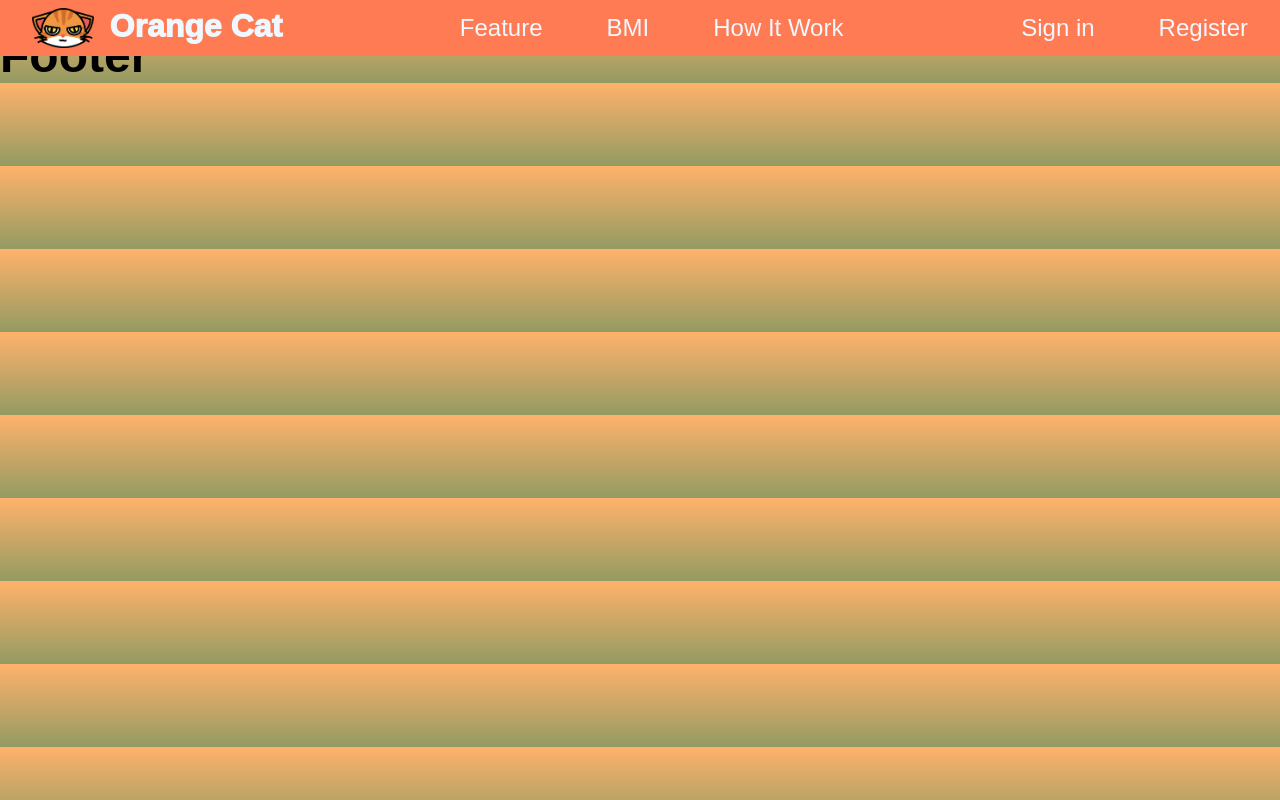
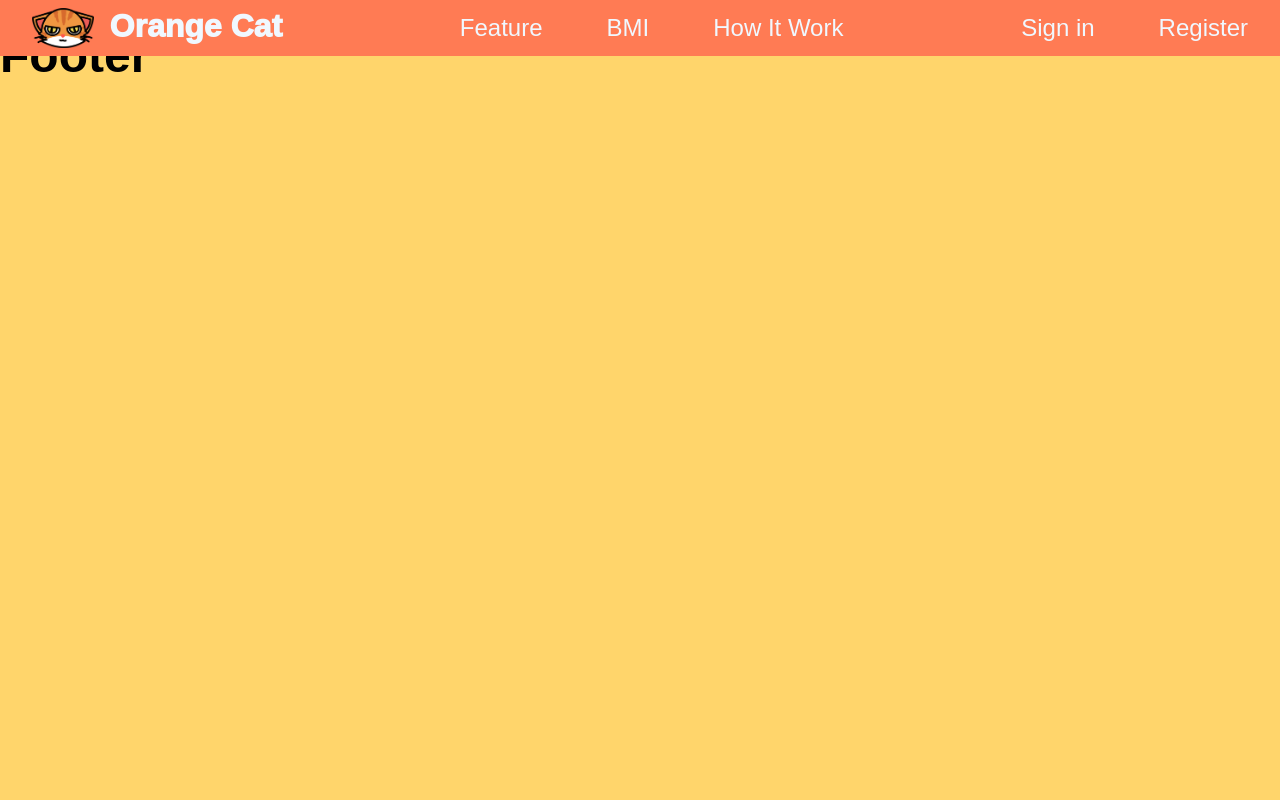
Before and after one commit to Pzzzeed/orange_cat_e2, a React (Vite) app in the folder client/: page / in a window 1280 px wide. Shown: the top 800 px of the page. Built offline with nearby package versions, Linux system fonts and the light colour scheme; a web font is replaced by a local one.

Commit message:
fix-praew-registerpage1

```diff
--- a/client/src/assets/styles/Register.css
+++ b/client/src/assets/styles/Register.css
@@ -7,7 +7,7 @@
     --green: #939B62;
 }
 body{
-    background-image: linear-gradient(var(--oryellow),var(--green));
+    /* background-image: linear-gradient(var(--oryellow),var(--green)); */
     /* font-size: large; */
     font-size: 1.5rem;
     width: 1440px;
@@ -26,6 +26,7 @@ body{
     display: flex;
     align-items: center;
     width: 100vw;
+    background-image: linear-gradient(var(--oryellow),var(--green));
 }
 .left-form{
     display: flex;
```
